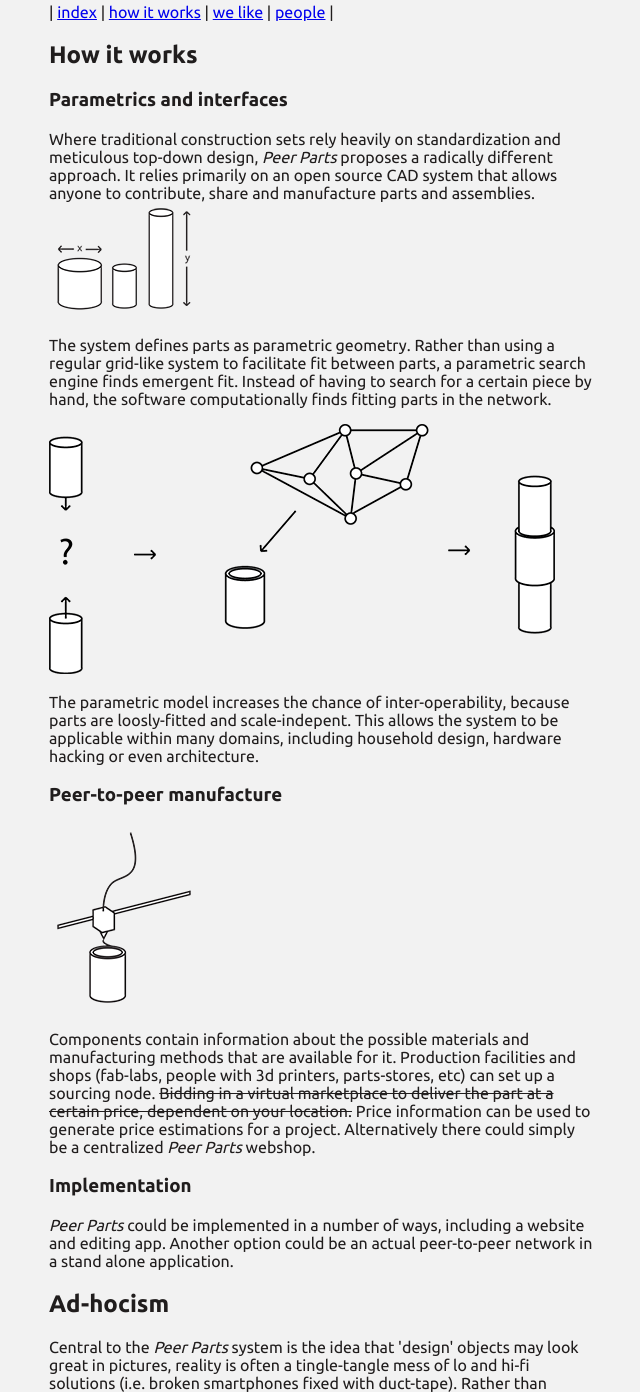
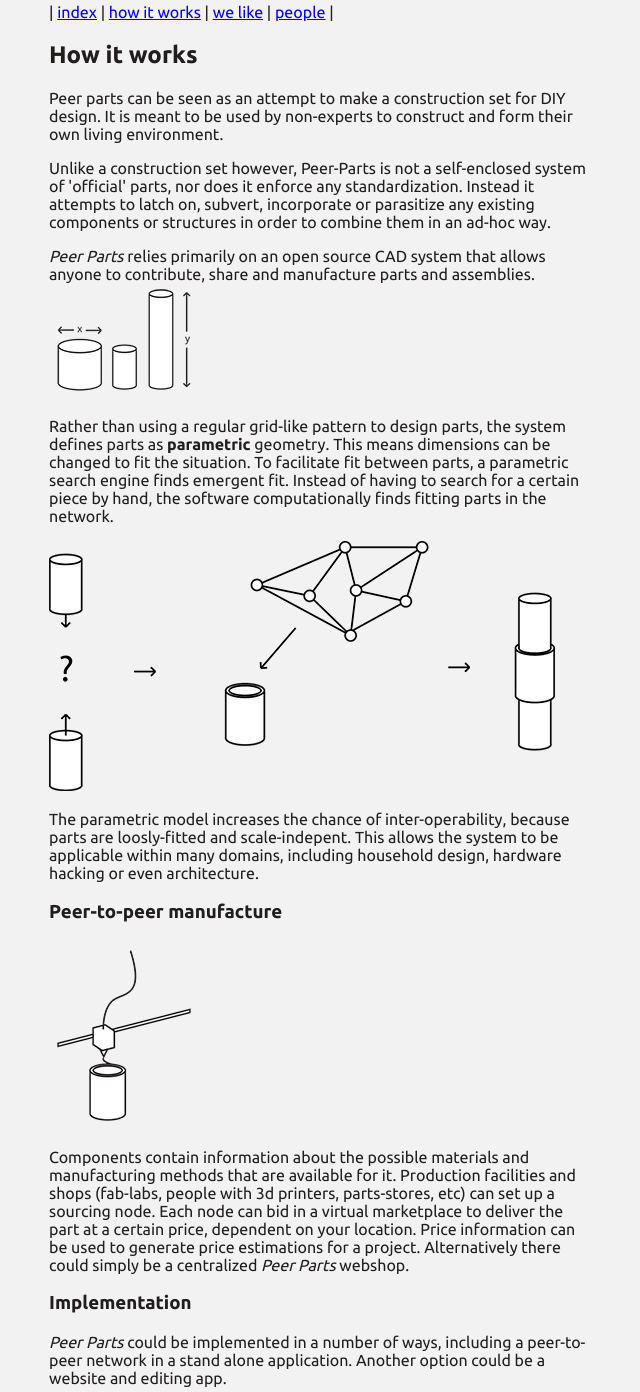
Before and after one commit to goodnekk/Peer-Parts, a plain HTML site: page how it works.html in a window 1280 px wide. Shown: the part 135-1527 px from the top of the page, without its empty margins (319-959 px from the left). Drawn offline with Linux system fonts and the light colour scheme.

Commit message:
intro rewrite

```diff
--- a/how it works.html
+++ b/how it works.html
@@ -12,19 +12,20 @@
     	<h1>Peer Parts</h1>
     	| <a href='index.html'>index</a> | <a href='how it works.html'>how it works</a> | <a href='we like.html'>we like</a> | <a href='people.html'>people</a> |
     	<h2 id="how-it-works">How it works</h2>
-<h3 id="parametrics-and-interfaces">Parametrics and interfaces</h3>
-<p>Where traditional construction sets rely heavily on standardization and meticulous top-down design, <em>Peer Parts</em> proposes a radically different approach. It relies primarily on an open source CAD system that allows anyone to contribute, share and manufacture parts and assemblies.
+<p>Peer parts can be seen as an attempt to make a construction set for DIY design. It is meant to be used by non-experts to construct and form their own living environment. </p>
+<p>Unlike a construction set however, Peer-Parts is not a self-enclosed system of &#39;official&#39; parts, nor does it enforce any standardization. Instead it attempts to latch on, subvert, incorporate or parasitize any existing components or structures in order to combine them in an ad-hoc way.</p>
+<p><em>Peer Parts</em> relies primarily on an open source CAD system that allows anyone to contribute, share and manufacture parts and assemblies.
 <img src="images/parametric.png" alt="parametric" title="parametric"></p>
-<p>The system defines parts as parametric geometry. Rather than using a regular grid-like system to facilitate fit between parts, a parametric search engine finds emergent fit. Instead of having to search for a certain piece by hand, the software computationally finds fitting parts in the network.</p>
+<p>Rather than using a regular grid-like pattern to design parts, the system defines parts as <strong>parametric</strong> geometry. This means dimensions can be changed to fit the situation. To facilitate fit between parts, a parametric search engine finds emergent fit. Instead of having to search for a certain piece by hand, the software computationally finds fitting parts in the network.</p>
 <p><img src="images/assemblyNetwork.png" alt="interfaces" title="interfaces"></p>
 <p>The parametric model increases the chance of inter-operability, because parts are loosly-fitted and scale-indepent.
 This allows the system to be applicable within many domains, including household design, hardware hacking or even architecture.</p>
 <h3 id="peer-to-peer-manufacture">Peer-to-peer manufacture</h3>
 <p><img src="images/3dprint.png" alt="3dprint" title="3dprint"></p>
 <p>Components contain information about the possible materials and manufacturing methods that are available for it.
-Production facilities and shops (fab-labs, people with 3d printers, parts-stores, etc) can set up a sourcing node. <del>Bidding in a virtual marketplace to deliver the part at a certain price, dependent on your location.</del> Price information can be used to generate price estimations for a project. Alternatively there could simply be a centralized <em>Peer Parts</em> webshop.</p>
+Production facilities and shops (fab-labs, people with 3d printers, parts-stores, etc) can set up a sourcing node. Each node can bid in a virtual marketplace to deliver the part at a certain price, dependent on your location. Price information can be used to generate price estimations for a project. Alternatively there could simply be a centralized <em>Peer Parts</em> webshop.</p>
 <h3 id="implementation">Implementation</h3>
-<p><em>Peer Parts</em> could be implemented in a number of ways, including a website and editing app. Another option could be an actual peer-to-peer network in a stand alone application.</p>
+<p><em>Peer Parts</em> could be implemented in a number of ways, including a peer-to-peer network in a stand alone application. Another option could be a website and editing app.</p>
 <h2 id="ad-hocism">Ad-hocism</h2>
 <p>Central to the <em>Peer Parts</em> system is the idea that &#39;design&#39; objects may look great in pictures, reality is often a tingle-tangle mess of lo and hi-fi solutions (i.e. broken smartphones fixed with duct-tape). Rather than trying to design perfect objects, everyday improvised solutions to problems should be embraced. Empowering people over &#39;designers&#39; to create their own environment by iterative and playful search (trying, retrying, adapting, breaking down).
 Instead of creating singular throw-away units, <em>Peer Parts</em> focuses on modular design. Broken parts can be replaced, obsolescent units can be taken apart and reused or sold.</p>
```
Also changed, not shown: index.html (+2 -3 lines), people.html (+1 -1 lines).
